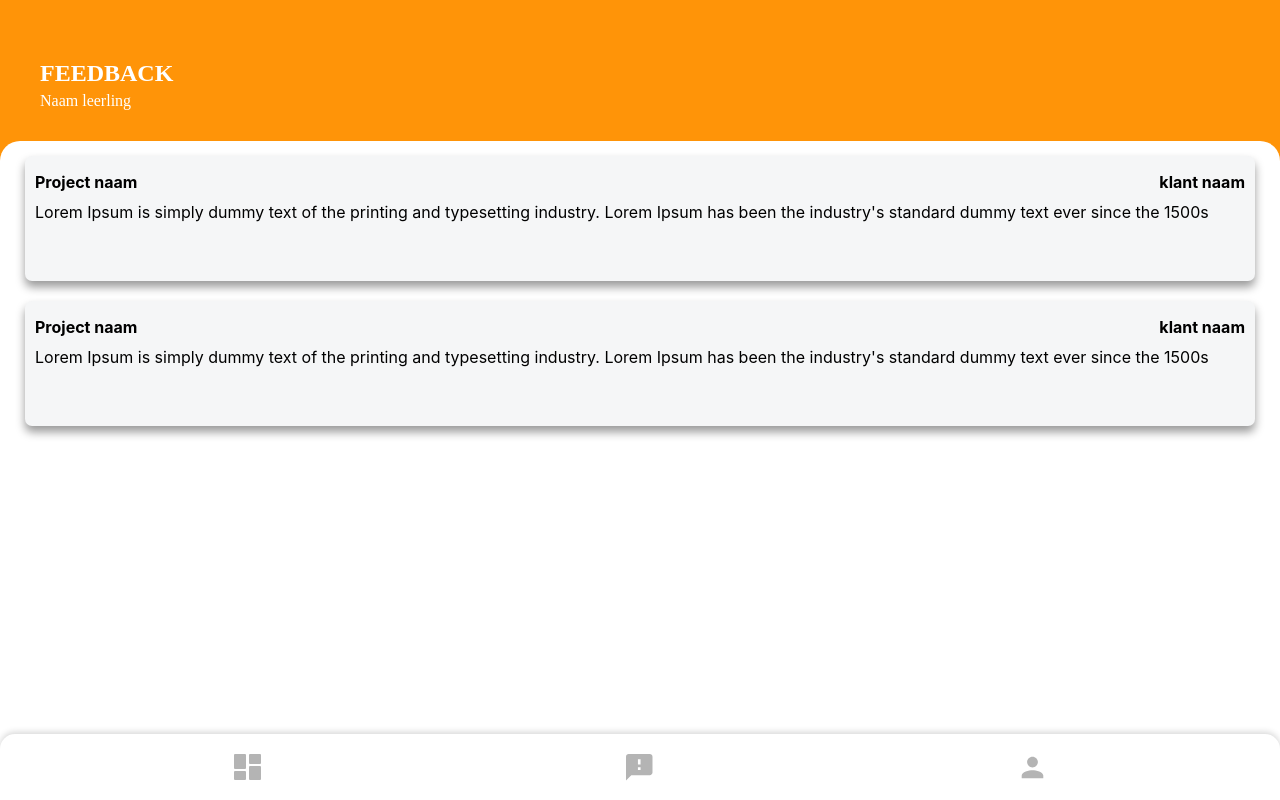
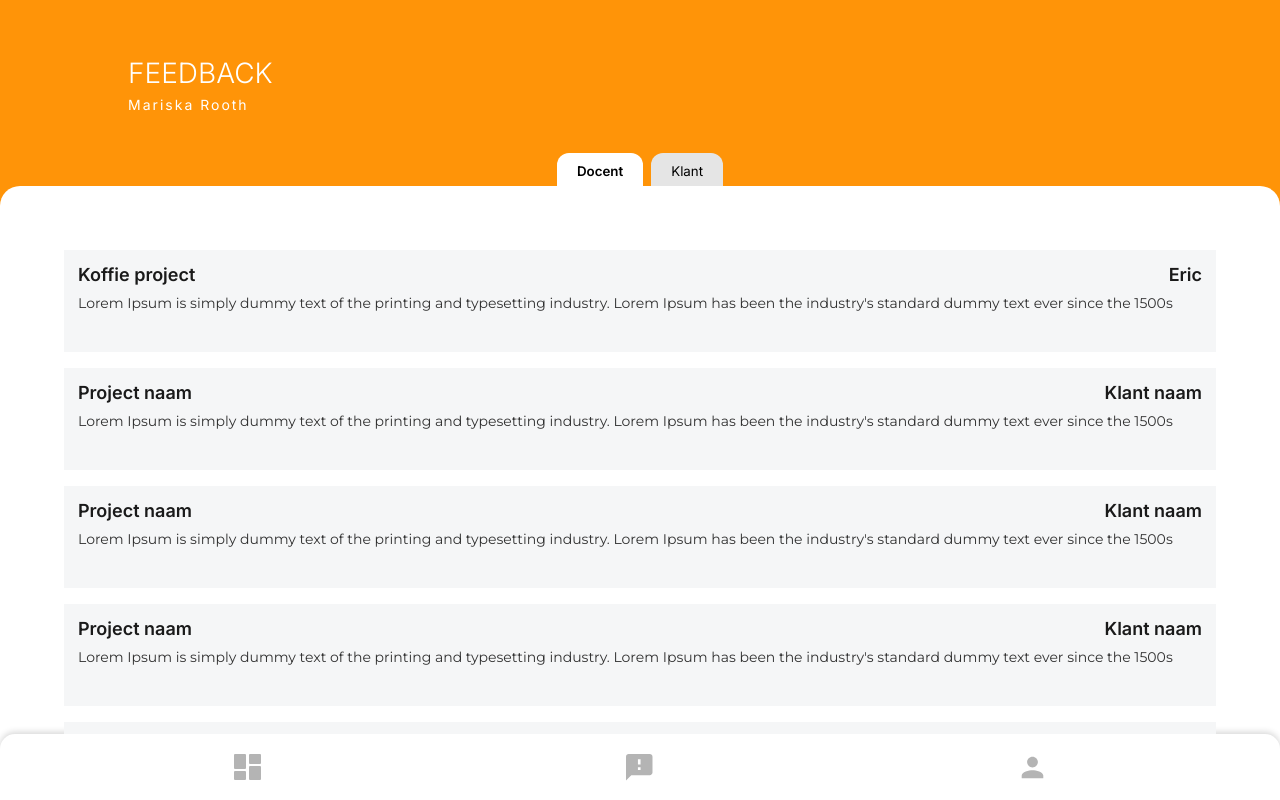
Before and after one commit to TomsProgramming/waarderingsapp, a Nuxt app: page /student/feedback in a window 1280 px wide. Built offline with nearby package versions, Linux system fonts and the light colour scheme.

Commit message:
profielpagina student gefixed

```diff
--- a/app/pages/student/feedback.vue
+++ b/app/pages/student/feedback.vue
@@ -1,114 +1,345 @@
 <script setup>
 import NavigatieBalk from '~/components/NavigatieBalk.vue'
+
+const actieveTab = ref('docent')
+
+const feedbackItems = ref([
+    {
+        id: 1,
+        project: 'Koffie project',
+        klant: 'Eric',
+        tekst: 'Lorem Ipsum is simply dummy text of the printing and typesetting industry. Lorem Ipsum has been the industry\'s standard dummy text ever since the 1500s',
+        actief: false
+    },
+    {
+        id: 2,
+        project: 'Project naam',
+        klant: 'Klant naam',
+        tekst: 'Lorem Ipsum is simply dummy text of the printing and typesetting industry. Lorem Ipsum has been the industry\'s standard dummy text ever since the 1500s',
+        actief: false
+    },
+    {
+        id: 3,
+        project: 'Project naam',
+        klant: 'Klant naam',
+        tekst: 'Lorem Ipsum is simply dummy text of the printing and typesetting industry. Lorem Ipsum has been the industry\'s standard dummy text ever since the 1500s',
+        actief: false
+    },
+    {
+        id: 4,
+        project: 'Project naam',
+        klant: 'Klant naam',
+        tekst: 'Lorem Ipsum is simply dummy text of the printing and typesetting industry. Lorem Ipsum has been the industry\'s standard dummy text ever since the 1500s',
+        actief: false
+    },
+    {
+        id: 5,
+        project: 'Project naam',
+        klant: 'Klant naam',
+        tekst: 'Lorem Ipsum is simply dummy text of the printing and typesetting industry. Lorem Ipsum has been the industry\'s standard dummy text ever since the 1500s',
+        actief: false
+    },
+])
+
+const teVerwijderenId = ref(null)
+const toonPopup = ref(false)
+
+const openVerwijderPopup = (id) => {
+    teVerwijderenId.value = id
+    toonPopup.value = true
+}
+
+const annuleer = () => {
+    teVerwijderenId.value = null
+    toonPopup.value = false
+}
+
+const bevestigVerwijder = () => {
+    feedbackItems.value = feedbackItems.value.filter(item => item.id !== teVerwijderenId.value)
+    teVerwijderenId.value = null
+    toonPopup.value = false
+}
 </script>
 
 <template>
-    <div id="achtergrond-feedback">
-        <p id="feedback-tekst">FEEDBACK</p>
-        <p id="leerling-naam-tekst">Naam leerling</p>
-        <div id="feedback-witte-vlak">
-            <div class="feedback-box">
-                <div class="namen-box">
-                    <p class="project-naam-tekst">Project naam</p>
-                    <p class="Naam-klant">klant naam</p>
-                </div>
+    <div class="pagina">
 
-                <div class="tekst-box">
-                    <p class="mening-project">Lorem Ipsum is simply dummy text of the
-                        printing and typesetting industry. Lorem Ipsum
-                        has been the industry's standard dummy text
-                        ever since the 1500s</p>
-                </div>
-            </div>
+        <header class="paginaHoofd">
+            <span class="feedbackTitel">FEEDBACK</span>
+            <span class="docentNaam">Mariska Rooth</span>
+        </header>
 
-            <div class="feedback-box">
-                <div class="namen-box">
-                    <p class="project-naam-tekst">Project naam</p>
-                    <p class="Naam-klant">klant naam</p>
-                </div>
+        <div class="tabs">
+            <button :class="{ actief: actieveTab === 'docent' }" @click="actieveTab = 'docent'">
+                Docent
+            </button>
 
-                <div class="tekst-box">
-                    <p class="mening-project">Lorem Ipsum is simply dummy text of the
-                        printing and typesetting industry. Lorem Ipsum
-                        has been the industry's standard dummy text
-                        ever since the 1500s</p>
-                </div>
-            </div>
+            <button :class="{ actief: actieveTab === 'klant' }" @click="actieveTab = 'klant'">
+                Klant
+            </button>
         </div>
 
-        <div class="footer">
+        <div class="paginaWit">
+            <main class="paginaInhoud">
+                <div v-for="item in feedbackItems" :key="item.id" class="feedbackKaart" :class="[
+                    { feedbackKaartActief: item.actief && actieveTab === 'docent' },
+                    { klantWeergave: actieveTab === 'klant' }
+                ]">
+                    <div class="kaartKop">
+                        <span class="projectNaam">{{ item.project }}</span>
+                        <span class="klantNaam">{{ item.klant }}</span>
+                    </div>
+                    <p class="kaartTekst">{{ item.tekst }}</p>
+                    <!-- <button class="verwijderKnop" aria-label="Verwijder feedback" @click="openVerwijderPopup(item.id)">
+                        <svg viewBox="0 0 24 24" width="22" height="22" fill="currentColor">
+                            <path d="M3 6h18v2H3V6zm2 3h14l-1.5 12h-11L5 9zm5-6h4v2h-4V3z" />
+                        </svg>
+                    </button> -->
+                </div>
+            </main>
+
             <NavigatieBalk />
         </div>
+
     </div>
 </template>
 
 <style scoped>
-#achtergrond-feedback {
-    position: fixed;
-    inset: 0;
-    height: 100%;
+@import url('https://fonts.googleapis.com/css2?family=Inter:ital,opsz,wght@0,14..32,100..900;1,14..32,100..900&family=Montserrat:wght@400&display=swap');
 
-    background-color: #FF9408;
-
+.pagina {
     display: flex;
     flex-direction: column;
-    justify-content: flex-start;
-    align-items: flex-start;
+    height: 100dvh;
+    overflow: hidden;
+    background-color: #ff9408;
+    position: relative;
 }
 
-#feedback-tekst {
-    margin: 60px 0 0 40px;
-    font-size: 24px;
-    font-weight: bold;
-    color: white;
+.paginaHoofd {
+    flex-shrink: 0;
+    display: flex;
+    flex-direction: column;
+    gap: 6px;
+    padding: 7vh 10% 5vh;
 }
 
-#leerling-naam-tekst {
-    margin: 5px 0 0 40px;
-    font-size: 16px;
-    color: white;
+.tabs {
+    display: flex;
+    justify-content: center;
+    gap: 8px;
+
+    height: 33px;
 }
 
-#feedback-witte-vlak {
-    position: absolute;
-    width: 100%;
-    height: 100%;
-    top: 141px;
-
-    background: #FFFFFF;
-    border-radius: 20px 20px 0px 0px;
-    padding: 15px 25px;
-
-    justify-content: center;
-    align-items: flex-start;
-    flex-wrap: wrap;
-    align-content: flex-start;
+.tabs button {
+    padding: 10px 20px;
+    border: none;
+    border-radius: 12px 12px 0 0;
+    background: #e5e5e5;
+    font-family: 'Inter', sans-serif;
+    cursor: pointer;
 }
 
-.namen-box {
+.tabs button.actief {
+    background: #ffffff;
+    font-weight: 600;
+}
+
+.klantWeergave {
+    background-color: #f1f2f3;
+    border-radius: 10px;
+    padding: 16px;
+}
+
+.klantWeergave .kaartKop {
+    margin-bottom: 6px;
+}
+
+.klantWeergave .projectNaam,
+.klantWeergave .klantNaam {
+    font-family: 'Inter', sans-serif;
+    font-size: clamp(15px, 4.5vw, 18px);
+    font-weight: 600;
+    color: #1a1a1a;
+}
+
+.klantWeergave .kaartTekst {
+    font-family: 'Montserrat', sans-serif;
+    font-size: clamp(12px, 3.5vw, 14px);
+    color: #313131;
+    line-height: 1.5;
+    margin: 0 0 28px;
+}
+
+.klantWeergave .verwijderKnop {
+    bottom: 8px;
+    right: 10px;
+}
+
+.feedbackTitel {
+    color: #ffffff;
+    font-family: 'Inter', sans-serif;
+    font-size: clamp(22px, 7vw, 28px);
+    font-weight: 300;
+    text-transform: uppercase;
+}
+
+.docentNaam {
+    color: #ffffff;
+    font-family: 'Inter', sans-serif;
+    font-size: clamp(11px, 3.7vw, 14px);
+    font-weight: 400;
+    letter-spacing: 2px;
+}
+
+.paginaWit {
+    flex: 1;
+    display: flex;
+    flex-direction: column;
+    background-color: #ffffff;
+    border-radius: 20px 20px 0 0;
+    overflow: hidden;
+    min-height: 0;
+}
+
+.paginaInhoud {
+    flex: 1;
+    overflow-y: auto;
+    padding: 5% 5%;
+    display: flex;
+    flex-direction: column;
+    gap: 16px;
+    min-height: 0;
+}
+
+.feedbackKaart {
+    background-color: #f5f6f7;
+    /* border-radius: 6px; */
+    padding: 14px 14px 10px;
+    position: relative;
+    flex-shrink: 0;
+}
+
+.kaartKop {
     display: flex;
     justify-content: space-between;
-    font-weight: bold;
-    height: 30px;
+    align-items: baseline;
+    margin-bottom: 8px;
 }
 
-.feedback-box {
-    width: 100%;
-    min-height: 125px;
-    height: auto;
-    padding: 0px 10px;
-    margin-bottom: 20px;
-
-    background-color: #F5F6F7;
-    box-shadow: 0 6px 10px rgba(0, 0, 0, 0.4);
-    border-radius: 7px;
+.projectNaam {
     font-family: 'Inter', sans-serif;
+    font-size: clamp(15px, 4.5vw, 18px);
+    font-weight: 600;
+    color: #1a1a1a;
 }
 
-.footer {
-    position: fixed;
+.klantNaam {
+    font-family: 'Inter', sans-serif;
+    font-size: clamp(15px, 4.5vw, 18px);
+    font-weight: 600;
+    color: #1a1a1a;
+}
+
+.kaartTekst {
+    font-family: 'Montserrat', sans-serif;
+    font-size: clamp(12px, 3.5vw, 14px);
+    color: #313131;
+    line-height: 1.5;
+    margin: 0 0 28px;
+}
+
+.verwijderKnop {
+    position: absolute;
+    bottom: 10px;
+    right: 12px;
+    background: none;
+    border: none;
+    padding: 4px;
+    cursor: pointer;
+    color: #1a1a1a;
+    line-height: 0;
+    -webkit-tap-highlight-color: transparent;
+}
+
+.overlay {
+    position: absolute;
+    inset: 0;
+    background-color: rgba(0, 40, 20, 0.72);
+    display: flex;
+    align-items: flex-end;
+    z-index: 100;
+}
+
+.verwijderPopup {
     width: 100%;
-    height: 66px;
-    bottom: 0;
+    background-color: #ffffff;
+    border-radius: 20px 20px 0 0;
+    padding: 28px 6% 40px;
+}
+
+.popupTitel {
+    font-family: 'Inter', sans-serif;
+    font-size: clamp(16px, 5vw, 19px);
+    font-weight: 700;
+    color: #1a1a1a;
+    margin: 0 0 10px;
+}
+
+.popupTekst {
+    font-family: 'Montserrat', sans-serif;
+    font-size: clamp(13px, 4vw, 15px);
+    color: #313131;
+    line-height: 1.55;
+    margin: 0 0 28px;
+}
+
+.popupKnoppen {
+    display: flex;
+    gap: 12px;
+}
+
+.annuleerKnop,
+.verwijderBevestigKnop {
+    flex: 1;
+    height: 46px;
+    border: none;
+    border-radius: 10px;
+    font-family: 'Inter', sans-serif;
+    font-size: clamp(13px, 4vw, 15px);
+    font-weight: 600;
+    cursor: pointer;
+    -webkit-tap-highlight-color: transparent;
+}
+
+.annuleerKnop {
+    background-color: #f5f6f7;
+    color: #313131;
+}
+
+.verwijderBevestigKnop {
+    background-color: #c4554b;
+    color: #ffffff;
+}
+
+.verwijderFade-enter-active,
+.verwijderFade-leave-active {
+    transition: opacity 0.25s ease;
+}
+
+.verwijderFade-enter-from,
+.verwijderFade-leave-to {
+    opacity: 0;
+}
+
+.verwijderOmhoog-enter-active,
+.verwijderOmhoog-leave-active {
+    transition: transform 0.3s ease;
+}
+
+.verwijderOmhoog-enter-from,
+.verwijderOmhoog-leave-to {
+    transform: translateY(100%);
 }
 </style>
```
Also changed, not shown: app/pages/student/profiel.vue (+84 -31 lines), app/pages/docent/feedback.vue (renamed from app/pages/docent/studentlist.vue).
